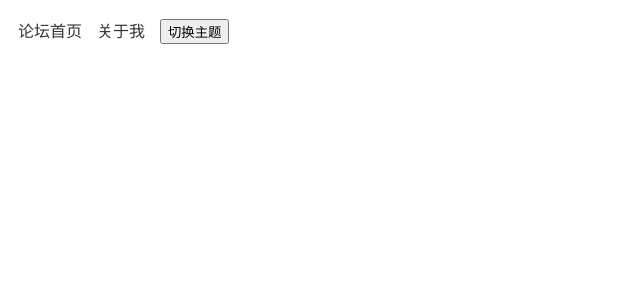
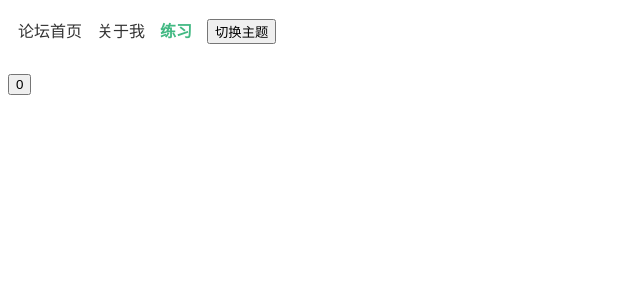
Before and after one commit to Aolith/forum-project, a Vue app: page /demo in a window 1280 px wide. Before the commit this address had no page. Shown: the top 300 px of the page, without its empty margins (0-640 px from the left). Built offline with nearby package versions, Linux system fonts and the light colour scheme.

Commit message:
添加demo组件

```diff
--- a/src/App.vue
+++ b/src/App.vue
@@ -3,6 +3,7 @@
     <nav v-if="!$route.meta.hideNav">
       <router-link to="/">论坛首页</router-link>
       <router-link to="/about">关于我</router-link>
+      <router-link to="/demo">练习</router-link>
       <button @click="toggleTheme">切换主题</button>
     </nav>
     <router-view />
@@ -32,7 +33,7 @@ watch(posts, (newPosts) => {
 function addPost(content) {
   posts.value.push({
     id: Date.now(),
-    title: '新帖子',
+    title:'新帖子',
     content,
     likes:0,
     comments:[]
--- /dev/null
+++ b/src/components/demo.vue
@@ -0,0 +1,12 @@
+<script setup>
+import { useCounterStore } from '@/stores/counter';
+const counterStore=useCounterStore()
+</script>
+
+<template>
+<button @click="counterStore.increment">{{ counterStore.count }}</button>
+</template>
+
+<style scoped>
+
+</style>
--- a/src/main.js
+++ b/src/main.js
@@ -1,21 +1,12 @@
-/* import './assets/main.css'
-
 import { createApp } from 'vue'
 import { createPinia } from 'pinia'
+import App from './App.vue'
+import router from './router'        // 如果你用了路由
 
-import App from './App.vue'
-import router from './router'
 
 const app = createApp(App)
+const pinia = createPinia()
 
-app.use(createPinia())
-app.use(router)
-
-app.mount('#app') */
-import { createApp } from 'vue'
-import App from './App.vue'
-import router from './router'
-
-const app = createApp(App)
-app.use(router)
+app.use(pinia)
+app.use(router)      // 如果用了路由
 app.mount('#app')
--- a/src/router/index.js
+++ b/src/router/index.js
@@ -1,10 +1,11 @@
 import { createRouter, createWebHistory } from 'vue-router'
 import HelloWorld from '../components/HelloWorld.vue'
 import About from '../components/about.vue'
-
+import demo from '@/components/demo.vue'
 const routes = [
   { path: '/', component: HelloWorld },
   { path: '/about', component: About },
+  { path: '/demo', component: demo },
   { path: '/post/:id', component: () => import('../components/PostDetail.vue') ,meta: { hideNav: true }}
 ]
 
```
Also changed, not shown: src/components/HelloWorld.vue (line endings or trailing spaces), 1 other file (tests, documents, lock files or other folders).
